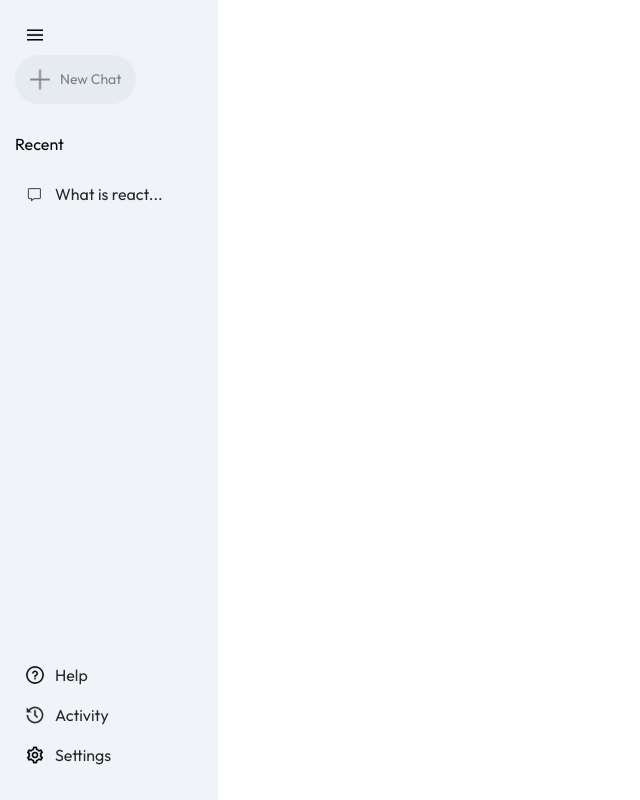
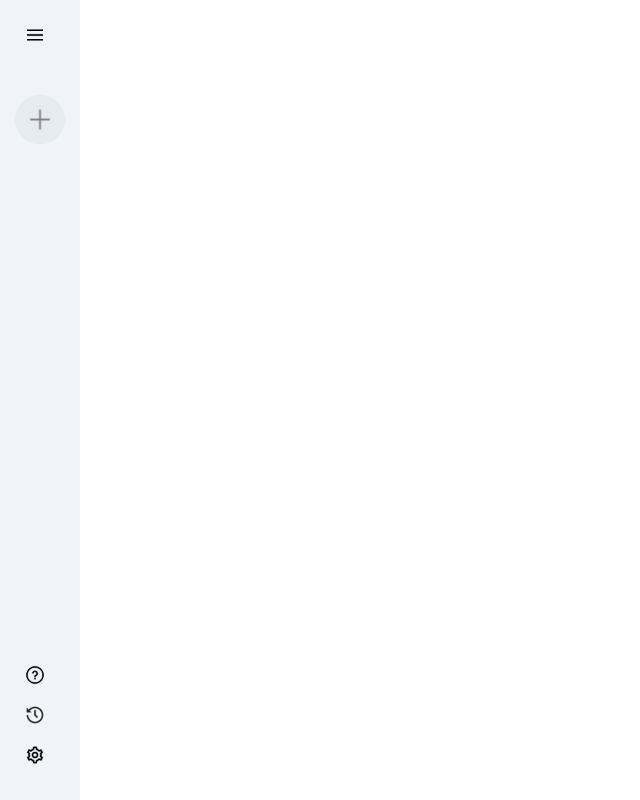
Before and after one commit to Ritahchanger/birdai, a React (Create React App) app: page / in a window 1280 px wide. Shown: the whole page, without its empty margins (0-640 px from the left). Built offline with nearby package versions, Linux system fonts and the light colour scheme.

Commit message:
Added extension and minimisation on the sidebar

```diff
--- a/src/components/sidebar/Sidebar.jsx
+++ b/src/components/sidebar/Sidebar.jsx
@@ -1,18 +1,26 @@
-import React from "react";
+import React, { useState } from "react";
 
 import "./sidebar.css";
 
 import { assets } from "../../assets/assets";
 
 const Sidebar = () => {
+  const [extended, setExtended] = useState(false);
+
   return (
     <div className="sidebar">
       <div className="top">
-        <img className="menu" src={assets.menu_icon} alt="" />
+        <img
+          className="menu"
+          src={assets.menu_icon}
+          alt=""
+          onClick={() => setExtended((prev) => !prev)}
+        />
         <div className="new-chat">
           <img src={assets.plus_icon} alt="" />
-          <p>New Chat</p>
+          {extended ? <p>New Chat</p> : null}
         </div>
+        {extended ? (
           <div className="recent">
             <p className="recent-title">Recent</p>
             <div className="recent-entry">
@@ -20,19 +28,20 @@
               <p>What is react...</p>
             </div>
           </div>
+        ) : null}
       </div>
       <div className="bottom">
         <div className="bottom-item recent-entry ">
           <img src={assets.question_icon} alt="" />
-          <p>Help</p>
+          {extended ? <p>Help</p> : null}
         </div>
         <div className="bottom-item recent-entry ">
           <img src={assets.history_icon} alt="" />
-          <p>Activity</p>
+          {extended ? <p>Activity</p> : null}
         </div>
         <div className="bottom-item recent-entry ">
           <img src={assets.setting_icon} alt="" />
-          <p>Settings</p>
+          {extended ? <p>Settings</p> : null}
         </div>
       </div>
     </div>
--- a/src/components/sidebar/sidebar.css
+++ b/src/components/sidebar/sidebar.css
@@ -17,7 +17,7 @@
   cursor: pointer;
 }
 .sidebar .new-chat {
-  margin-top: 10px;
+  margin-top: 50px;
 
   display: inline-flex;
 
@@ -72,6 +72,7 @@
   display: flex;
   flex-direction: column;
 }
-.sidebar .bottom-item{
-
+.sidebar .bottom-item {
+  padding-right: 10px;
+  cursor: pointer;
 }
```
Lines whose indentation alone changed are shown as unchanged.
